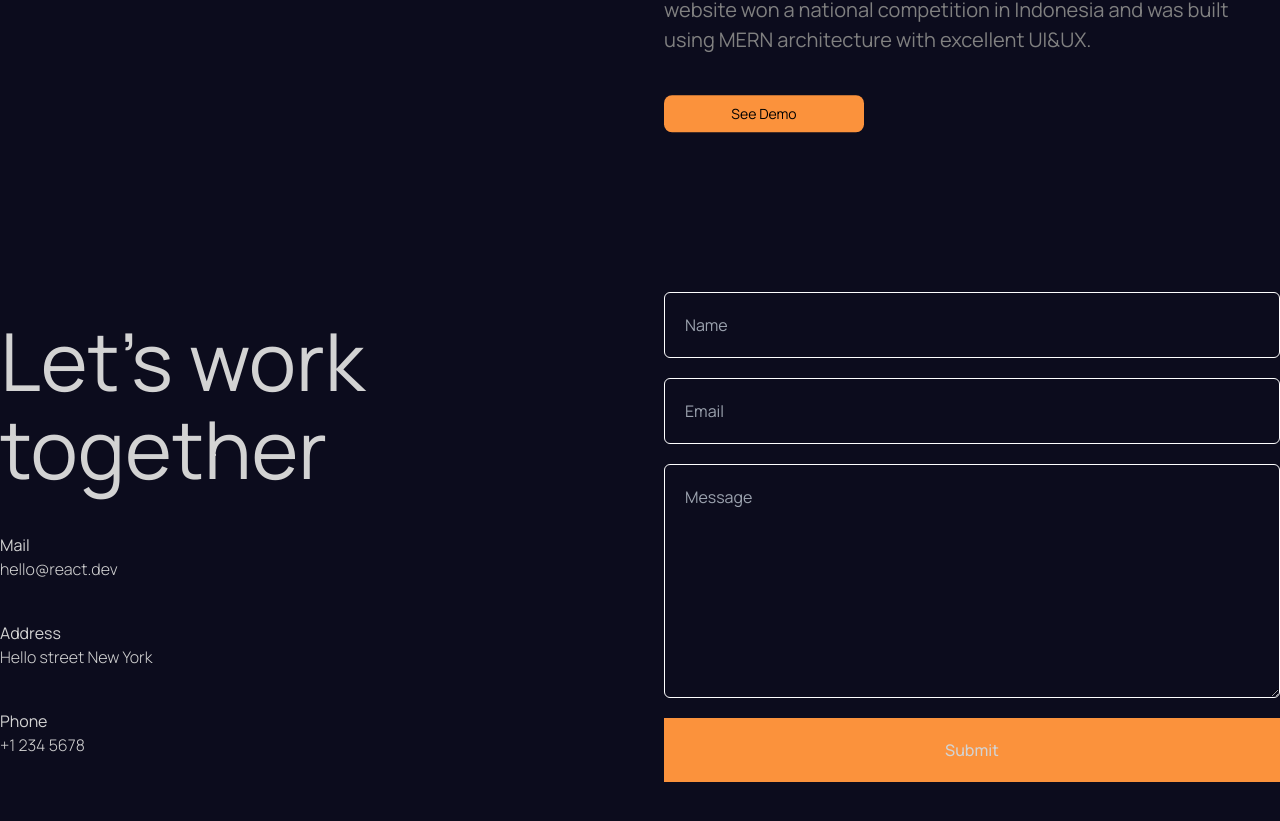
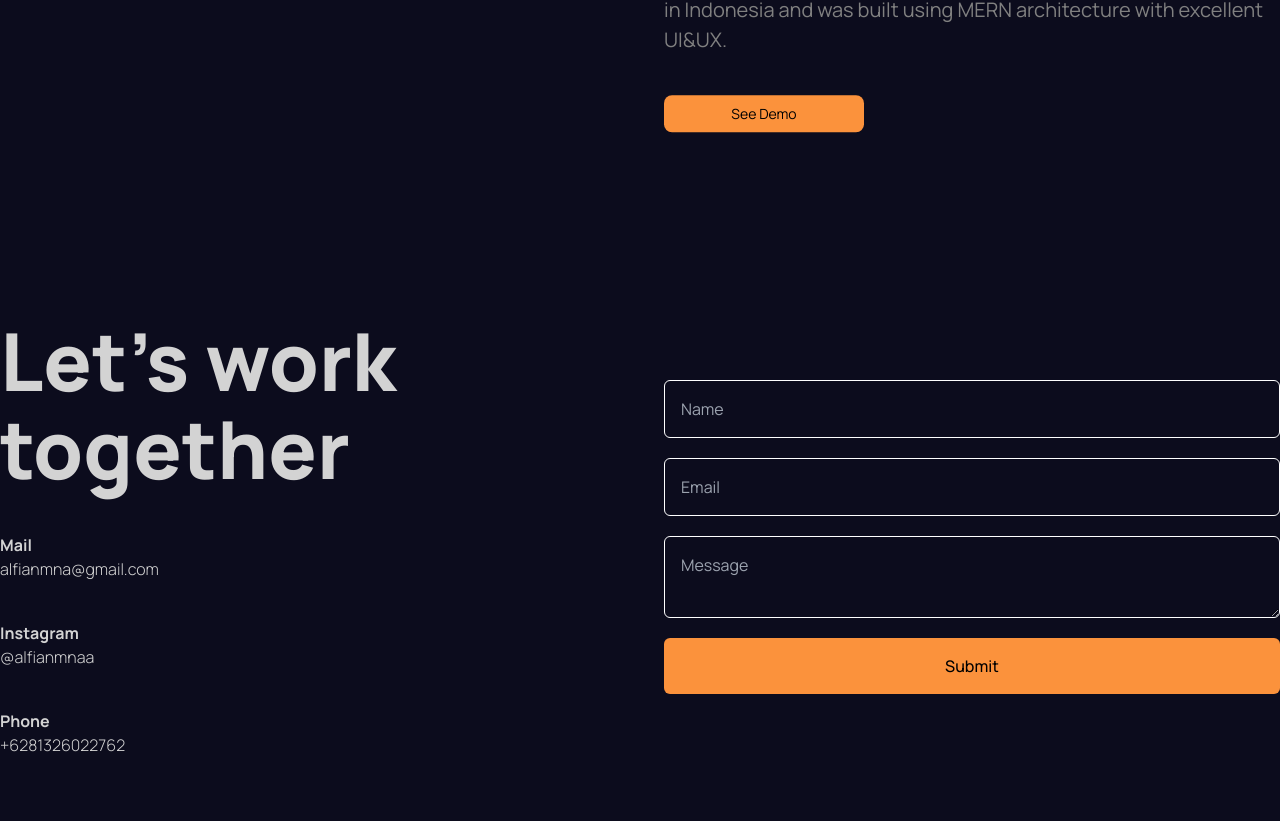
Before and after one commit to Alfianmnaa/Portfolio-Animation, a React (Vite) app: page / in a window 1280 px wide. Shown: the part 10419-11240 px from the top of the page. Built offline with nearby package versions, Linux system fonts and the light colour scheme.

Commit message:
new changes

```diff
--- a/src/components/About/About.jsx
+++ b/src/components/About/About.jsx
@@ -15,19 +15,19 @@ const About = () => {
           transition={{ duration: 0.3, delay: 0.2 }}
         />
         <motion.div className="max-w-[600px]" whileInView={{ x: 0, opacity: 1 }} style={{ x: 100, opacity: 0 }} transition={{ duration: 0.3, delay: 0.2 }}>
-          <h4 className="text-5xl font-bold mb-2">About Me</h4>
+          <h4 className="md:text-5xl text-[40px] font-bold mb-2">About Me</h4>
           <div className="border-[1px] border-white leading-none w-28"></div>
           <br />
           <p className="text-body">Web developer, with extensive knowledge and years of experience, working in web technologies and UI / UX design, delivering quality work.</p>
           <br />
           <div className="flex gap-4">
             <div className="text-center">
-              <h3 className="text-5xl text-[#F4AEA7] font-extrabold mb-2">2+</h3>
-              <p className="tracking-widest">Years Experience</p>
+              <h3 className="md:text-5xl text-4xl text-[#F4AEA7] font-extrabold mb-2">2+</h3>
+              <p className="tracking-widest md:text-normal text-smallText">Years Experience</p>
             </div>
             <div className="text-center">
-              <h3 className="text-5xl text-[#F4AEA7] font-extrabold mb-2">10+</h3>
-              <p className="tracking-widest">Completed Projects</p>
+              <h3 className="md:text-5xl text-4xl text-[#F4AEA7] font-extrabold mb-2">10+</h3>
+              <p className="tracking-widest md:text-normal text-smallText">Completed Projects</p>
             </div>
           </div>
           <br />
--- a/src/components/Contact/Contact.jsx
+++ b/src/components/Contact/Contact.jsx
@@ -39,26 +39,26 @@ const Contact = () => {
   };
 
   return (
-    <motion.div ref={ref} className="h-full max-width-[1336px] m-auto flex items-center gap-12" variants={variants} initial="initial" whileInView="animate">
-      <motion.div className="flex-1 flex flex-col gap-10" variants={variants}>
-        <motion.h1 variants={variants} className="text-headline1 leading-[88px]">
+    <motion.div ref={ref} className="h-full max-w-[1336px] md:w-auto w-full md:p-0 p-3 flex items-center md:gap-12 gap-6 md:flex-row flex-col m-auto " variants={variants} initial="initial" whileInView="animate">
+      <motion.div className="flex-1 flex flex-col md:gap-10 gap-5 md:text-start text-center md:items-start items-center md:mt-0 mt-16" variants={variants}>
+        <motion.h1 variants={variants} className="md:text-headline1 text-4xl md:leading-[88px] leading-normal font-extrabold md:w-auto w-[200px]">
           Let’s work together
         </motion.h1>
         <motion.div className="item" variants={variants}>
-          <h2>Mail</h2>
-          <span className="font-light">hello@react.dev</span>
+          <h2 className="font-bold">Mail</h2>
+          <span className="font-light">alfianmna@gmail.com</span>
         </motion.div>
         <motion.div className="item" variants={variants}>
-          <h2>Address</h2>
-          <span className="font-light">Hello street New York</span>
+          <h2 className="font-bold">Instagram</h2>
+          <span className="font-light">@alfianmnaa</span>
         </motion.div>
         <motion.div className="item" variants={variants}>
-          <h2>Phone</h2>
-          <span className="font-light">+1 234 5678</span>
+          <h2 className="font-bold">Phone</h2>
+          <span className="font-light">+6281326022762</span>
         </motion.div>
       </motion.div>
-      <div className="flex-1 relative">
-        <motion.div className="phoneSvg stroke-orange-400 absolute m-auto -z-10" initial={{ opacity: 1 }} whileInView={{ opacity: 0 }} transition={{ delay: 3, duration: 1 }}>
+      <div className="phonesvg overflow-hidden flex-1 relative md:p-0 px-6 md:w-auto w-full">
+        <motion.div className=" stroke-orange-400 absolute m-auto -z-10" initial={{ opacity: 1 }} whileInView={{ opacity: 0 }} transition={{ delay: 3, duration: 1 }}>
           <svg width="450px" height="450px" viewBox="0 0 32.666 32.666">
             <motion.path
               strokeWidth={0.2}
@@ -83,10 +83,10 @@ const Contact = () => {
           </svg>
         </motion.div>
         <motion.form ref={formRef} onSubmit={sendEmail} initial={{ opacity: 0 }} whileInView={{ opacity: 1 }} transition={{ delay: 4, duration: 1 }} className="flex flex-col gap-5">
-          <input type="text" required placeholder="Name" name="name" className="p-5 bg-transparent border-[1px] border-white text-white rounded-md" />
-          <input type="email" required placeholder="Email" name="email" className="p-5 bg-transparent border-[1px] border-white text-white rounded-md" />
-          <textarea rows={8} placeholder="Message" name="message" className="p-5 bg-transparent border-[1px] border-white text-white rounded-md" />
-          <button className="p-5 border-none bg-orange-400 cursor-pointer font-medium">Submit</button>
+          <input type="text" required placeholder="Name" name="name" className="md:p-4 p-3 bg-transparent border-[1px] border-white text-white rounded-md" />
+          <input type="email" required placeholder="Email" name="email" className="md:p-4 p-3 bg-transparent border-[1px] border-white text-white rounded-md" />
+          <textarea placeholder="Message" name="message" className="md:p-4 p-3 bg-transparent border-[1px] border-white text-white rounded-md md:rows-8 rows-6" />
+          <button className="md:p-4 p-3 text-black border-none bg-orange-400 cursor-pointer font-medium rounded-md">Submit</button>
           {error && "Error"}
           {success && "Success"}
         </motion.form>
--- a/src/components/Portfolio/Portfolio.jsx
+++ b/src/components/Portfolio/Portfolio.jsx
@@ -39,7 +39,7 @@ const items = [
     id: 5,
     title: "Ecotection",
     img: P5,
-    desc: "Ecotection is a platform established with the aim to care for and protect Indonesia's natural environment through the use of technology and active participation from various communities. The website won a national competition in Indonesia and was built using MERN architecture with excellent UI&UX.",
+    desc: "Ecotection is a platform to care and protect Indonesia's natural environment and earth through the use of technology and active community participation. The website won a national competition in Indonesia and was built using MERN architecture with excellent UI&UX.",
     url: "https://ecotection.netlify.app/",
   },
 ];
```
